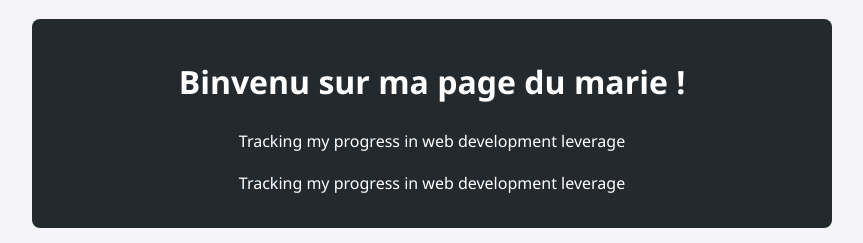
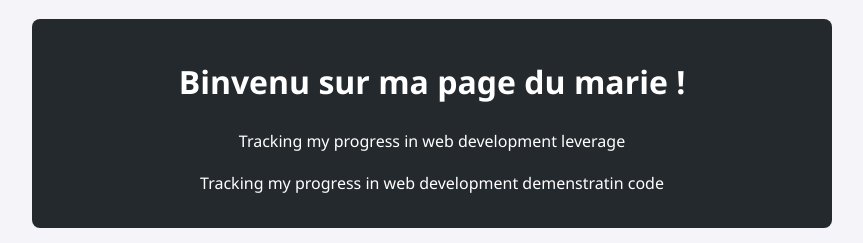
Before and after one commit to devjennane-sys/mon-projet, a plain HTML site: page index.html in a window 1280 px wide. Shown: the top 243 px of the page, without its empty margins (208-1071 px from the left). Drawn offline with Linux system fonts and the light colour scheme.

Commit message:
change alice paragraph

```diff
--- a/index.html
+++ b/index.html
@@ -51,7 +51,7 @@
         <h1>Binvenu sur ma page du marie !</h1>
 
         <p>Tracking my progress in web development  leverage </p>
-        <p>Tracking my progress in web development  leverage </p>
+        <p>Tracking my progress in web development  demenstratin code </p>
     </header>
 
     <section id="about">
```
